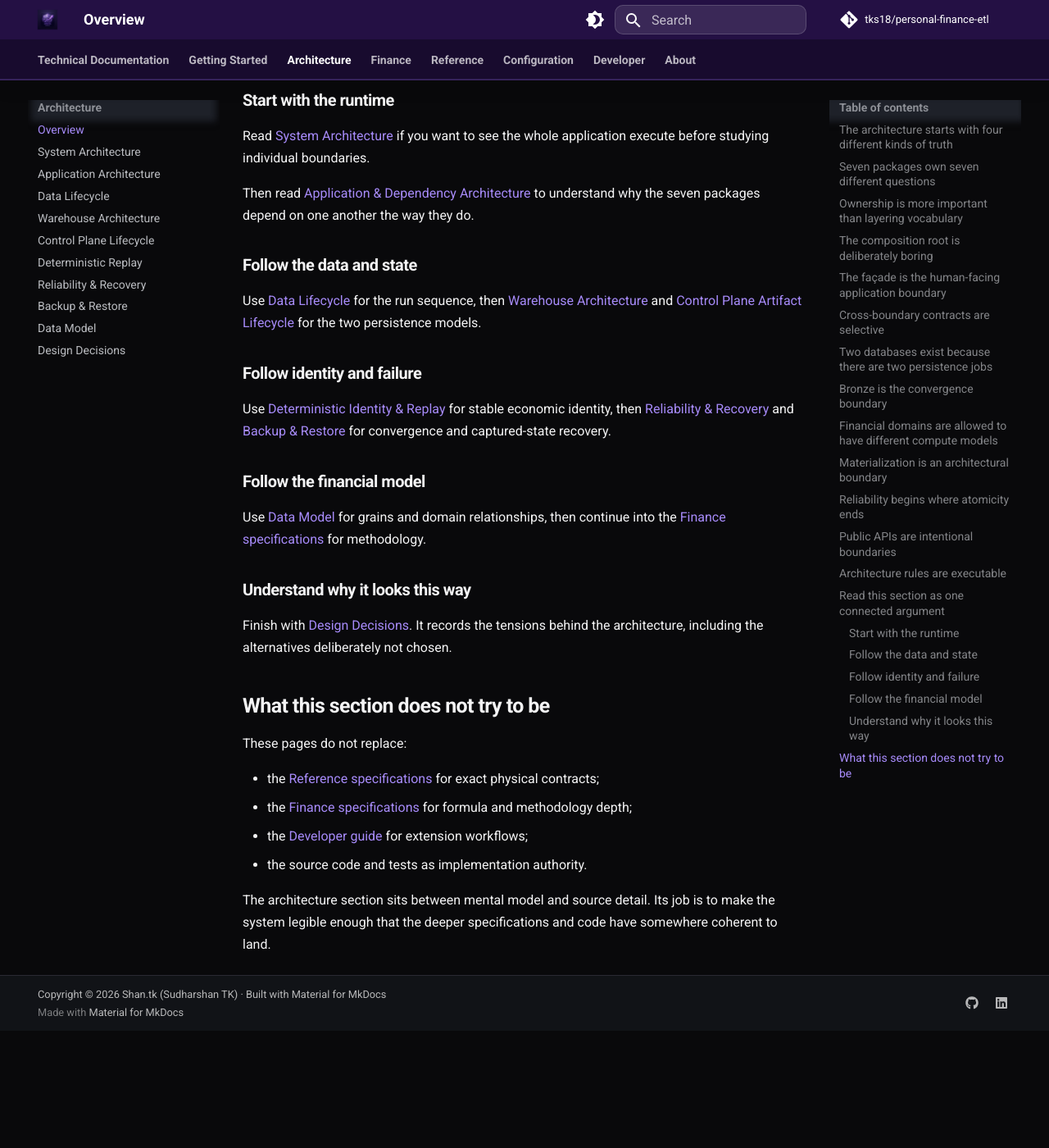
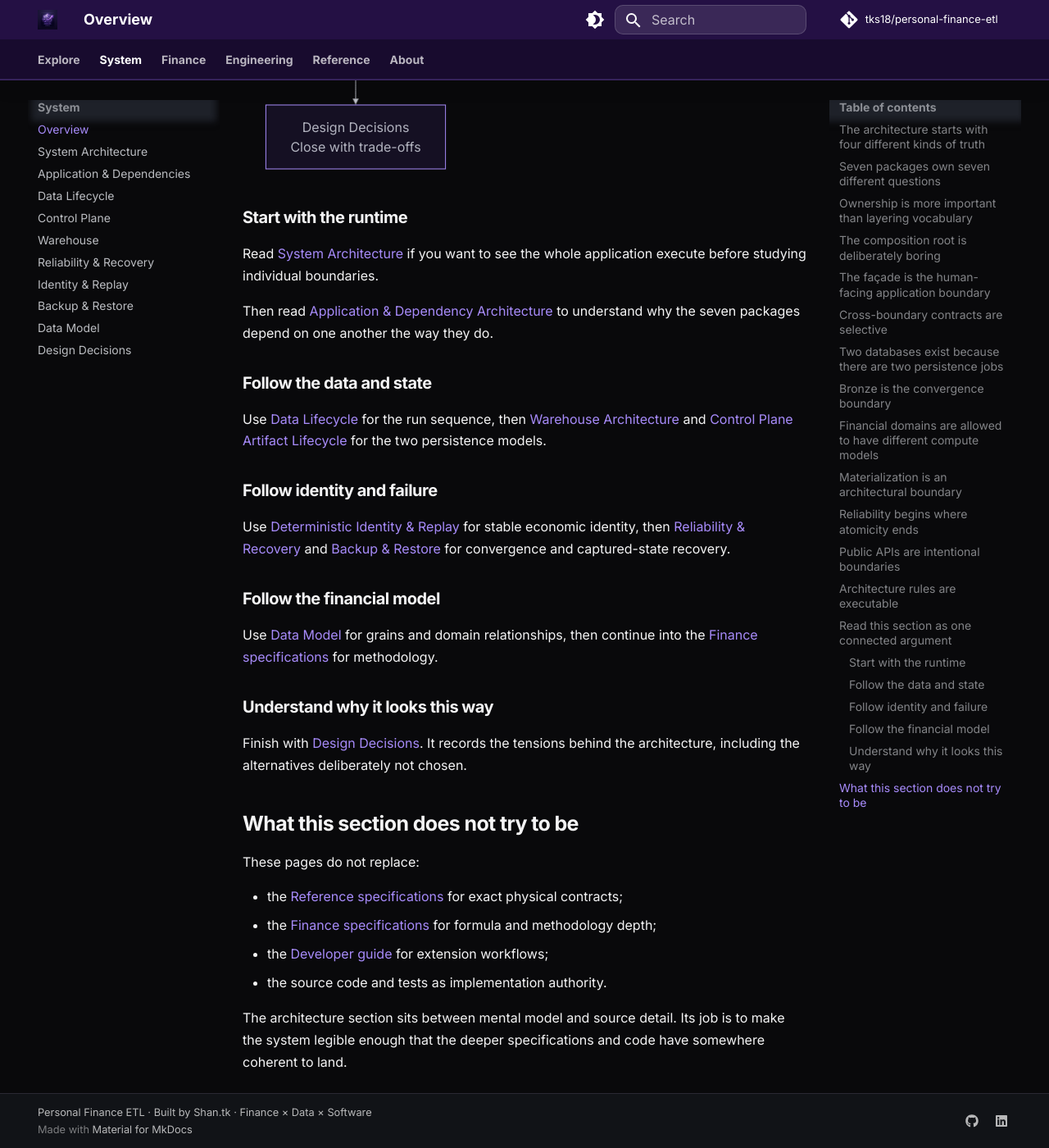
Before and after one commit to tks18/personal-finance-etl, an MkDocs documentation site: the page built from docs/architecture/README.md, in a window 1280 px wide and 1400 px high, scrolled down 10362 px. Shown: the whole window at 82% size. Built offline with MkDocs 1.6.1 and Material for MkDocs 9.7.7, drawn with Linux system fonts in a browser that asks for light colours; comment, search, counter and statistics services are not loaded; before the commit the page ends 11619 px from its top, so only the background shows below that; some of the changed lines change nothing that is shown.

Commit message:
ci(mkdocs): update mkdocs.yml file to reflect the branding strategy

```diff
--- a/mkdocs.yml
+++ b/mkdocs.yml
@@ -1,6 +1,6 @@
-site_name: Personal Finance ETL
-site_description: Local-first financial data engineering and quantitative decision-support platform
-site_author: Shan.tk (Sudharshan TK)
+site_name: Personal Finance ETL · Financial Systems Engineering
+site_description: A local-first personal financial systems platform for data engineering, investment accounting, reconciliation, Tax evidence, wealth analytics and FIRE planning.
+site_author: Sudharshan TK · Shan.tk
 site_url: https://tks18.github.io/personal-finance-etl/
 repo_url: https://github.com/tks18/personal-finance-etl
 repo_name: tks18/personal-finance-etl
@@ -28,8 +28,8 @@
         icon: material/brightness-7
         name: Switch to dark mode
   font:
-    text: Roboto
-    code: Roboto Mono
+    text: Inter
+    code: JetBrains Mono
   features:
     - navigation.instant
     - navigation.tracking
@@ -45,7 +45,7 @@
     - content.tabs.link
 
 copyright: >
-  Copyright &copy; 2026 <a href="https://github.com/tks18" target="_blank" rel="noopener">Shan.tk (Sudharshan TK)</a> &middot; Built with Material for MkDocs
+  Personal Finance ETL &middot; Built by <a href="https://github.com/tks18" target="_blank" rel="noopener">Shan.tk</a> &middot; Finance &times; Data &times; Software
 
 extra:
   social:
@@ -89,53 +89,41 @@
       permalink: true
 
 nav:
-  - Technical Documentation: README.md
-  - Getting Started:
-      - Overview: getting-started/README.md
+  - Explore:
+      - Home: index.md
+      - Documentation Guide: documentation-guide.md
+      - Getting Started: getting-started/README.md
       - Installation: getting-started/installation.md
       - Quick Start: getting-started/quick-start.md
       - CLI & Desktop: getting-started/cli-and-desktop.md
-  - Architecture:
+      - Project Story: about/project.md
+  - System:
       - Overview: architecture/README.md
       - System Architecture: architecture/system-architecture.md
-      - Application Architecture: architecture/application-and-dependency-architecture.md
+      - Application & Dependencies: architecture/application-and-dependency-architecture.md
       - Data Lifecycle: architecture/data-lifecycle.md
-      - Warehouse Architecture: architecture/warehouse-architecture.md
-      - Control Plane Lifecycle: architecture/control-plane-artifact-lifecycle.md
-      - Deterministic Replay: architecture/deterministic-identity-and-replay.md
+      - Control Plane: architecture/control-plane-artifact-lifecycle.md
+      - Warehouse: architecture/warehouse-architecture.md
       - Reliability & Recovery: architecture/reliability-and-recovery.md
+      - Identity & Replay: architecture/deterministic-identity-and-replay.md
       - Backup & Restore: architecture/backup-and-restore.md
       - Data Model: architecture/data-model.md
       - Design Decisions: architecture/design-decisions.md
   - Finance:
       - Overview: finance/README.md
       - Financial Model: finance/financial-model.md
-      - Cashflow & Wealth: finance/cashflow-and-wealth.md
+      - Cash Flow & Wealth: finance/cashflow-and-wealth.md
       - Investment Data Model: finance/investment-data-model.md
       - Market Reconstruction: finance/investment-market-reconstruction.md
       - FIFO & Realized Events: finance/fifo-and-realized-events.md
-      - Investment Reconciliation: finance/investment-reconciliation.md
+      - Reconciliation: finance/investment-reconciliation.md
       - Performance & Risk: finance/investment-performance-and-risk.md
       - Multi-Currency & FX: finance/multi-currency-and-fx.md
-      - Tax Methodology: finance/tax-methodology.md
-      - FIRE Methodology: finance/fire-methodology.md
-      - Metrics & Methodology: finance/metrics-and-methodology.md
-  - Reference:
-      - Overview: reference/README.md
-      - Bronze Contracts: reference/bronze-data-contracts.md
-      - Silver Contracts: reference/silver-data-contracts.md
-      - Gold Contracts: reference/gold-data-contracts.md
-      - Meta Contracts: reference/meta-data-contracts.md
-      - Control Plane Contracts: reference/control-plane-data-contracts.md
-      - Identity & Grain: reference/identity-and-grain-contracts.md
-      - Glossary: reference/glossary.md
-  - Configuration:
-      - Overview: configuration/README.md
-      - Configuration Reference: configuration/configuration-reference.md
-      - Financial Rules Reference: configuration/financial-rules-reference.md
-      - FIRE & Simulation: configuration/fire-and-simulation-reference.md
-  - Developer:
-      - Overview: developer/README.md
+      - Tax: finance/tax-methodology.md
+      - FIRE: finance/fire-methodology.md
+      - Metrics: finance/metrics-and-methodology.md
+  - Engineering:
+      - Developer Overview: developer/README.md
       - Development Guide: developer/development-guide.md
       - Engineering Standards: developer/engineering-standards.md
       - Adding Data Sources: developer/adding-data-sources.md
@@ -144,8 +132,21 @@
       - Schema Evolution: developer/data-contract-and-schema-evolution.md
       - Testing & Validation: developer/testing-and-validation.md
       - Tooling & Release: developer/tooling-quality-and-release-engineering.md
+      - Configuration Overview: configuration/README.md
+      - Configuration Reference: configuration/configuration-reference.md
+      - Financial Rules: configuration/financial-rules-reference.md
+      - FIRE & Simulation Config: configuration/fire-and-simulation-reference.md
+  - Reference:
+      - Overview: reference/README.md
+      - Bronze: reference/bronze-data-contracts.md
+      - Silver: reference/silver-data-contracts.md
+      - Gold: reference/gold-data-contracts.md
+      - Meta: reference/meta-data-contracts.md
+      - Control Plane: reference/control-plane-data-contracts.md
+      - Identity & Grain: reference/identity-and-grain-contracts.md
+      - Glossary: reference/glossary.md
   - About:
       - Overview: about/README.md
       - Project: about/project.md
-      - About Me: about/about-me.md
+      - About Shan.tk: about/about-me.md
       - Roadmap: roadmap.md
```
